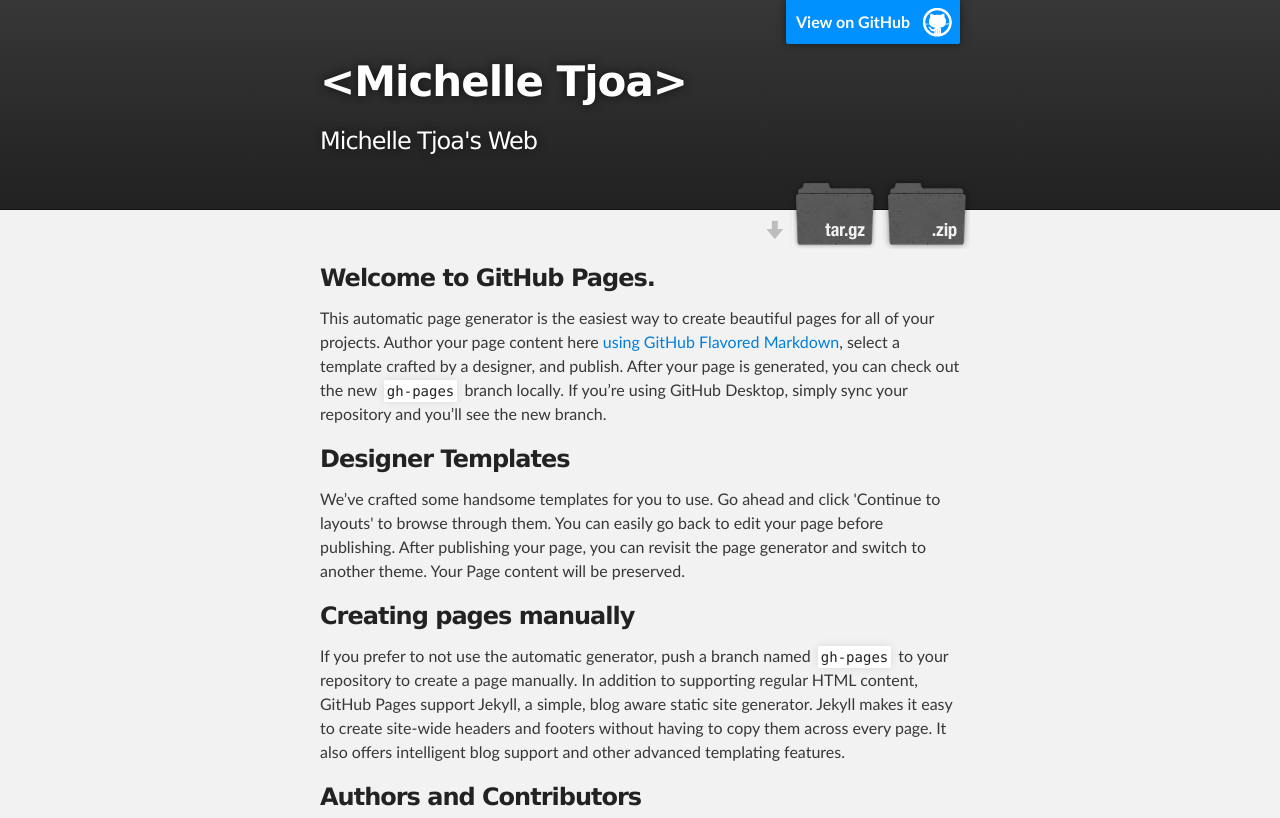
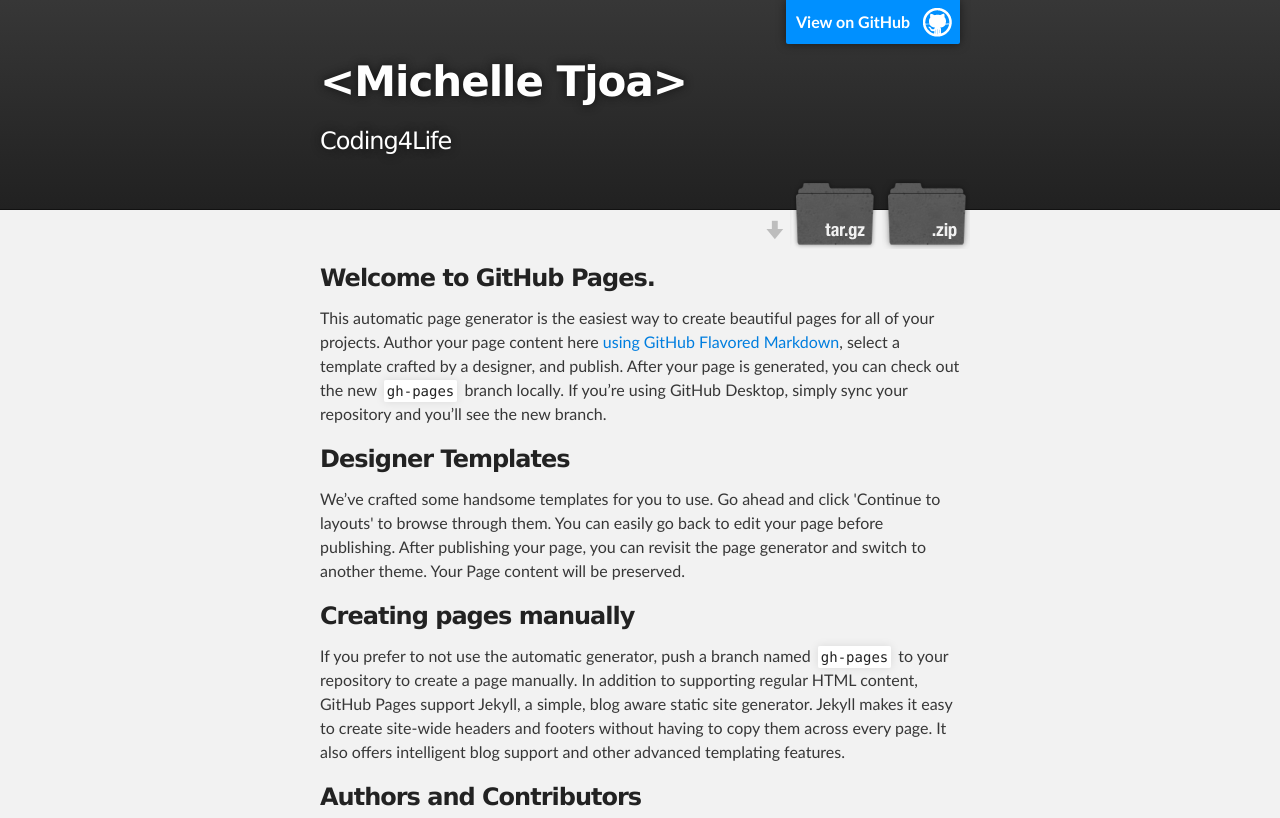
Before and after one commit to cherrycool96/Website, a plain HTML site: page index.html in a window 1280 px wide. Shown: the top 818 px of the page. Drawn offline with Linux system fonts and the light colour scheme.

Commit message:
Update index.html

```diff
--- a/index.html
+++ b/index.html
@@ -8,7 +8,7 @@
 
     <link rel="stylesheet" type="text/css" media="screen" href="stylesheets/stylesheet.css">
 
-    <title>&#60;Michelle Tjoa&#62;</title>
+    <title>&#60;&#47;Michelle Tjoa&#62;</title>
   </head>
 
   <body>
@@ -19,7 +19,7 @@
           <a id="forkme_banner" href="https://github.com/cherrycool96/Website">View on GitHub</a>
 
           <h1 id="project_title">&#60;Michelle Tjoa&#62;</h1>
-          <h2 id="project_tagline">Michelle Tjoa&#39;s Web</h2>
+          <h2 id="project_tagline">Coding4Life</h2>
 
             <section id="downloads">
               <a class="zip_download_link" href="https://github.com/cherrycool96/Website/zipball/master">Download this project as a .zip file</a>
```
